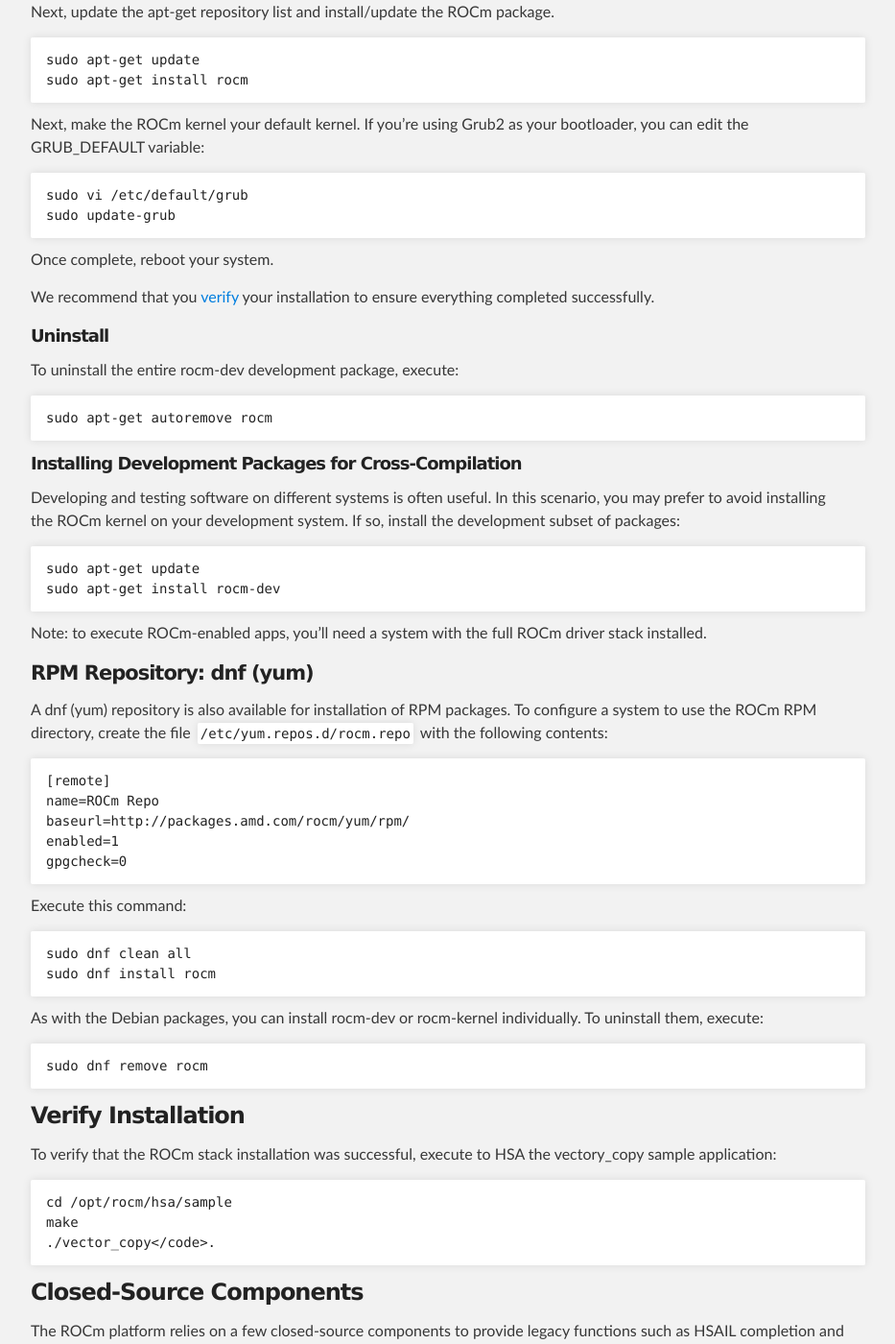
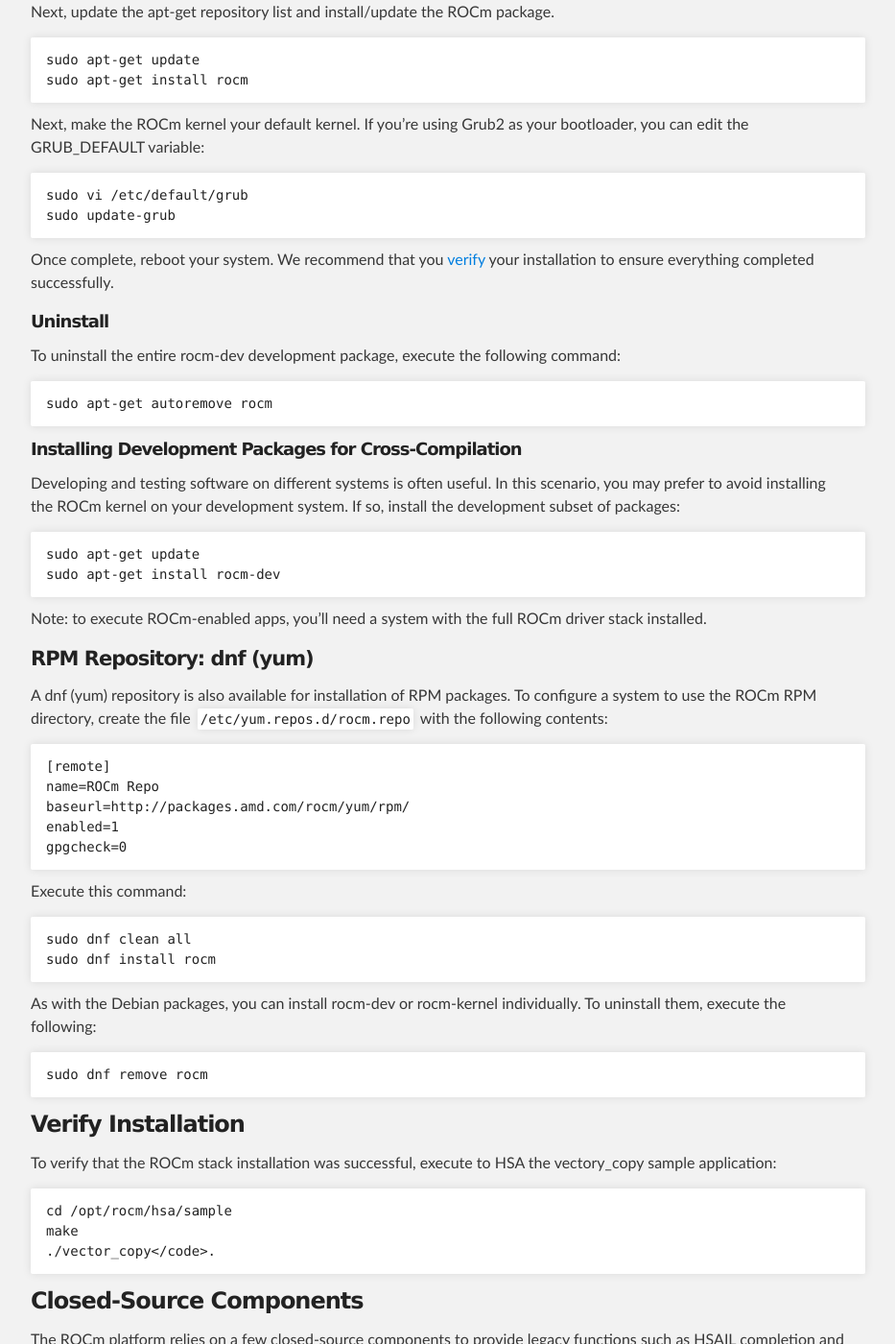
Before and after one commit to ROCm/ROCm.github.io, a Jekyll site: the page built from install.md, in a window 1280 px wide and 1400 px high, scrolled down 1052 px. Shown: the whole window at 96% size, without its empty margins (183-1116 px from the left). Built offline with Jekyll 4.4.1, drawn with Linux system fonts in a browser that asks for light colours; some of the changed text lies outside the part shown.

Commit message:
Update install.md

````diff
--- a/install.md
+++ b/install.md
@@ -7,7 +7,7 @@
 
 ### Release Notes
 
-Release notes are available [here](releasenotes.html)
+Release notes are available [here](releasenotes.html).
 
 ### Installing From AMD ROCm Repositories
 
@@ -50,19 +50,19 @@
 
 Next, make the ROCm kernel your default kernel. If you’re using Grub2
 as your bootloader, you can edit the GRUB_DEFAULT variable:
+
 ```
 sudo vi /etc/default/grub
 sudo update-grub
 ```
 
-Once complete, reboot your system.
-
-We recommend that you [verify](#verify-installation)  your
+Once complete, reboot your system. We recommend that you [verify](#verify-installation) your
 installation to ensure everything completed successfully.
 
 ##### Uninstall
 
-To uninstall the entire rocm-dev development package, execute:
+To uninstall the entire rocm-dev development package, execute the following command:
+
 ```
 sudo apt-get autoremove rocm
 ```
@@ -105,7 +105,7 @@
 ```
 
 As with the Debian packages, you can install rocm-dev or rocm-kernel
-individually. To uninstall them, execute:
+individually. To uninstall them, execute the following:
 
 ```
 sudo dnf remove rocm
````
Also changed, not shown: other parts of install.md (+3 -3 lines).
